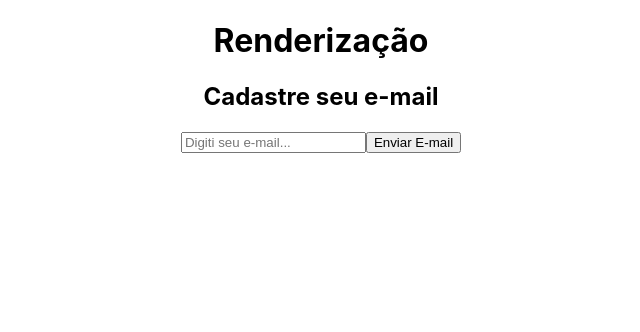
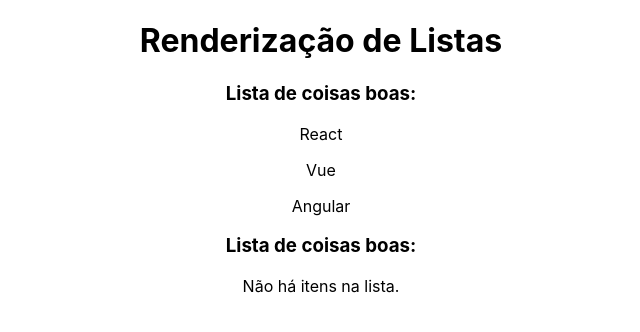
Before and after one commit to DevJofre/teste-react, a React (Create React App) app: page / in a window 1280 px wide. Shown: the top 332 px of the page, without its empty margins (319-959 px from the left). Built offline with nearby package versions, Linux system fonts and the light colour scheme.

Commit message:
Listando itens e retornando mensagem

```diff
--- a/src/App.js
+++ b/src/App.js
@@ -1,11 +1,14 @@
 import "./App.css";
-import Condicional from "./components/Condicional";
+import OutraLista from "./components/OutraLista";
 
 function App() {
+  const meusItens = ["React", "Vue", "Angular"];
+
   return (
     <div className="App">
-      <h1>Renderização</h1>
-      <Condicional />
+      <h1>Renderização de Listas</h1>
+      <OutraLista itens={meusItens} />
+      <OutraLista itens={[]} />
     </div>
   );
 }
--- /dev/null
+++ b/src/components/OutraLista.js
@@ -0,0 +1,14 @@
+function OutraLista({ itens }) {
+  return (
+    <>
+      <h3>Lista de coisas boas:</h3>
+      {itens.length > 0 ? (
+        itens.map((item, index) => <p key={index}>{item}</p>)
+      ) : (
+        <p>Não há itens na lista.</p>
+      )}
+    </>
+  );
+}
+
+export default OutraLista;
```
